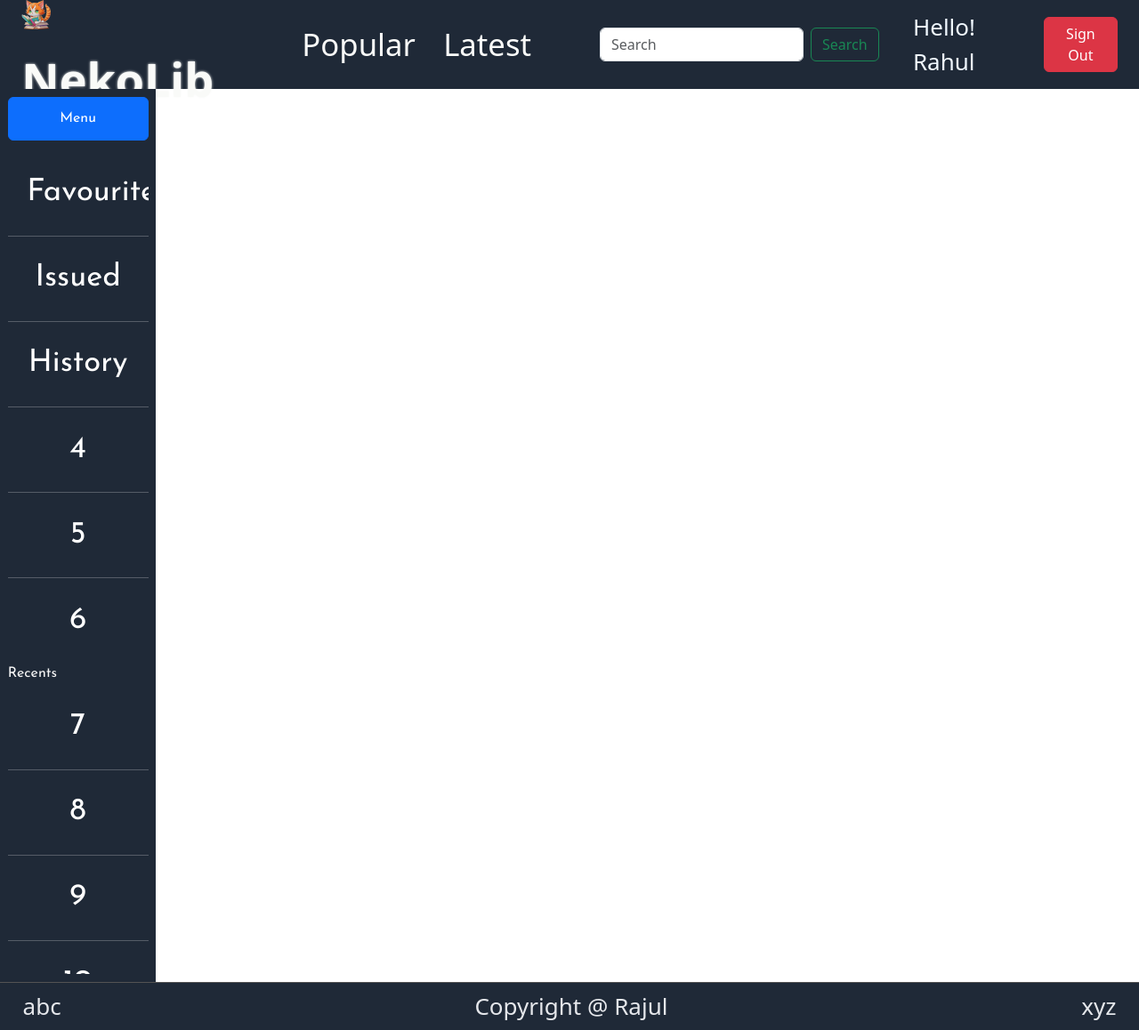
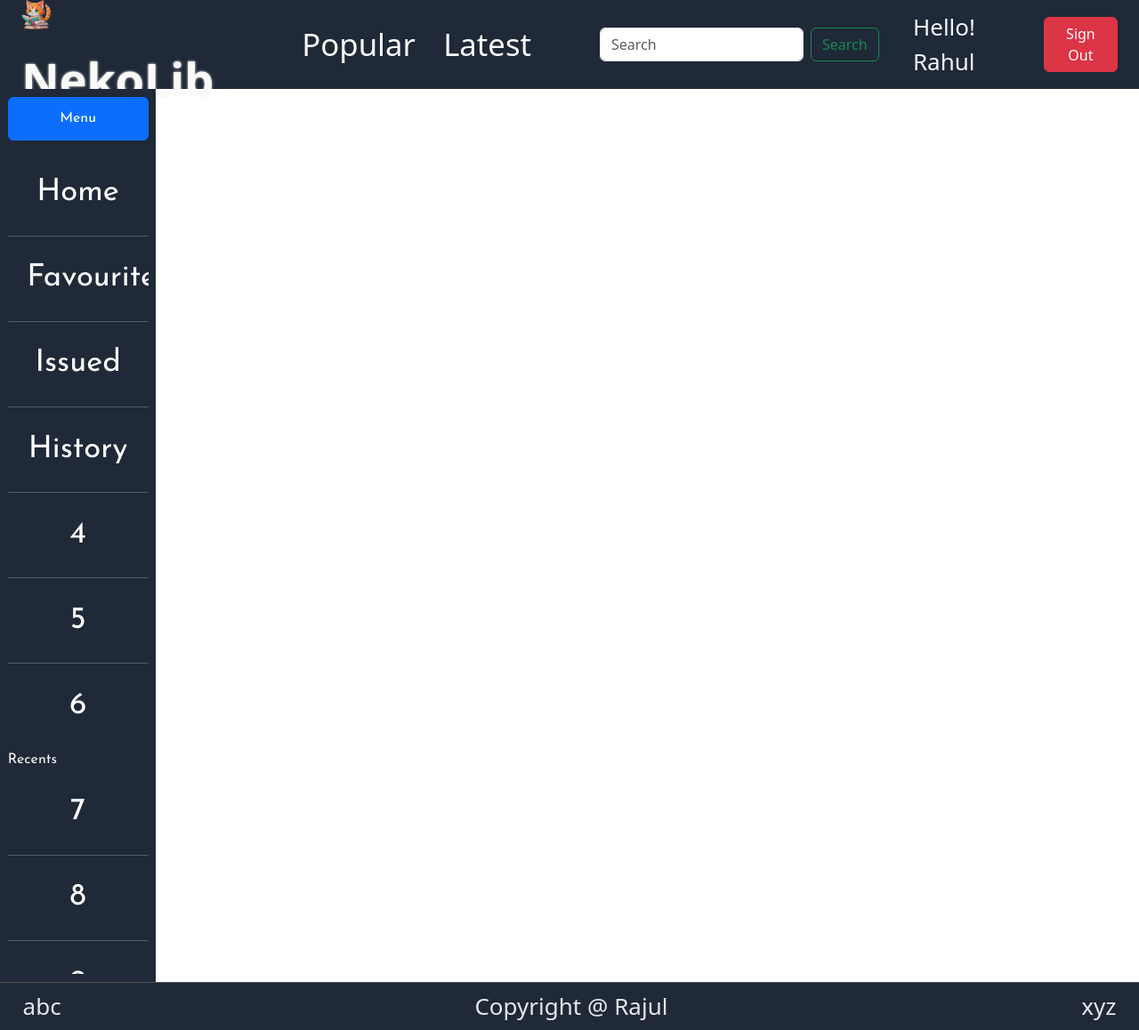
Before and after one commit to ironman123/LibraryManagementApp, a Flask app: page /user/student in a window 1280 px wide. Shown: the whole page at 89% size. Run offline with Flask 3, Linux system fonts and the light colour scheme; a user stored in the database is signed in; data comes from the database, SQL or seed files in the repository.

Commit message:
Implemented Homepage button on dashboard

```diff
--- a/app.py
+++ b/app.py
@@ -37,6 +37,15 @@ def addBook():
         return render_template('addbook.html')
     elif request.method == "POST":
         return render_template('addbook.html')
+
+@app.route("/genre-editor", methods=["GET","POST"])
+@login_required
+@is_user("librarian")
+def genreEdit():
+    if request.method == "GET":
+        return render_template('genres.html')
+    if request.method == "POST":
+        return render_template('genres.html')
 
 
 
--- a/static/scripts/dashboard.js
+++ b/static/scripts/dashboard.js
@@ -7,6 +7,7 @@ function toggleFlex()
     var favouriteLabel = document.getElementById('favouriteLabel');
     var panelItemHeight = (favouriteLabel.clientHeight) / 2;
 
+    var homeLabel = document.getElementById('homeLabel');
     var issuedLabel = document.getElementById('issuedLabel');
     var historyLabel = document.getElementById('historyLabel');
     var bookLabel = document.getElementById('bookLabel');
@@ -17,6 +18,7 @@ function toggleFlex()
     {
         leftPanel.style.flex = '1';
         toggleLabel.textContent = 'Menu';
+        homeLabel.innerHTML = 'Home';
         favouriteLabel.innerHTML = 'Favourites';
         issuedLabel.innerHTML = 'Issued';
         historyLabel.innerHTML = 'History';
@@ -27,6 +29,7 @@ function toggleFlex()
     {
         leftPanel.style.flex = '0.3';
         toggleLabel.textContent = '≡';
+        homeLabel.innerHTML = '<img src="../static/images/home.png" alt="Home Icon" height = "' + panelItemHeight + '">';
         favouriteLabel.innerHTML = '<img src="../static/images/favourite.png" alt="Heart Icon" height = "' + panelItemHeight + '">';
         issuedLabel.innerHTML = '<img src="../static/images/issued.png" alt="Book Icon" height = "' + panelItemHeight + '">';
         historyLabel.innerHTML = '<img src="../static/images/history.png" alt="History Icon" height = "' + panelItemHeight + '">';
--- a/templates/index.html
+++ b/templates/index.html
@@ -14,7 +14,7 @@
     <div class = "body-container index-page">
         <div class = "body-left body-content">
             <div style="display: flex; flex-direction: column; align-items: center;">
-                <div class = "glow-text" style="text-shadow: 0 0 3px currentColor; margin-bottom: 9px;">Welcome to NikoLib</div>
+                <div class = "glow-text" style="text-shadow: 0 0 3px currentColor; margin-bottom: 9px;">Welcome to NekoLib</div>
                 <img class="index-image cat" src="../static/images/cat-book.png" style="align-items: center;">
             </div>
         </div>
--- a/templates/librarian-dashboard.html
+++ b/templates/librarian-dashboard.html
@@ -6,6 +6,8 @@
 {% endblock %}
 
 {% block leftContent %}
+    <a href="{{url_for('librarianDashboard')}}" class = "panel-item" id="homeLabel">Home</a>
+    <hr class = "divider">
     <a href="/" class = "panel-item" id="favouriteLabel">Favourites</a>
     <hr class = "divider">
     <a href="/" class = "panel-item" id="issuedLabel">Issued</a>
@@ -14,7 +16,7 @@
     <hr class = "divider">
     <a href="/" class = "panel-item" id="bookLabel">Books</a>
     <hr class = "divider">
-    <a href="/" class = "panel-item" id="genreLabel">Genre</a>
+    <a href="{{url_for('genreEdit')}}" class = "panel-item" id="genreLabel">Genres</a>
     <hr class = "divider">
     <div class = "heading">Recents</div>
     <div class = "panel-item">7</div>
--- a/templates/student-dashboard.html
+++ b/templates/student-dashboard.html
@@ -6,6 +6,8 @@
 {% endblock %}
 
 {% block leftContent %}
+    <a href="{{url_for('studentDashboard')}}" class = "panel-item" id="homeLabel">Home</a>
+    <hr class = "divider">
     <a href="/" class = "panel-item" id="favouriteLabel">Favourites</a>
     <hr class = "divider">
     <a href="/" class = "panel-item" id="issuedLabel">Issued</a>
```
Also changed, not shown: static/images/home.png (added).
